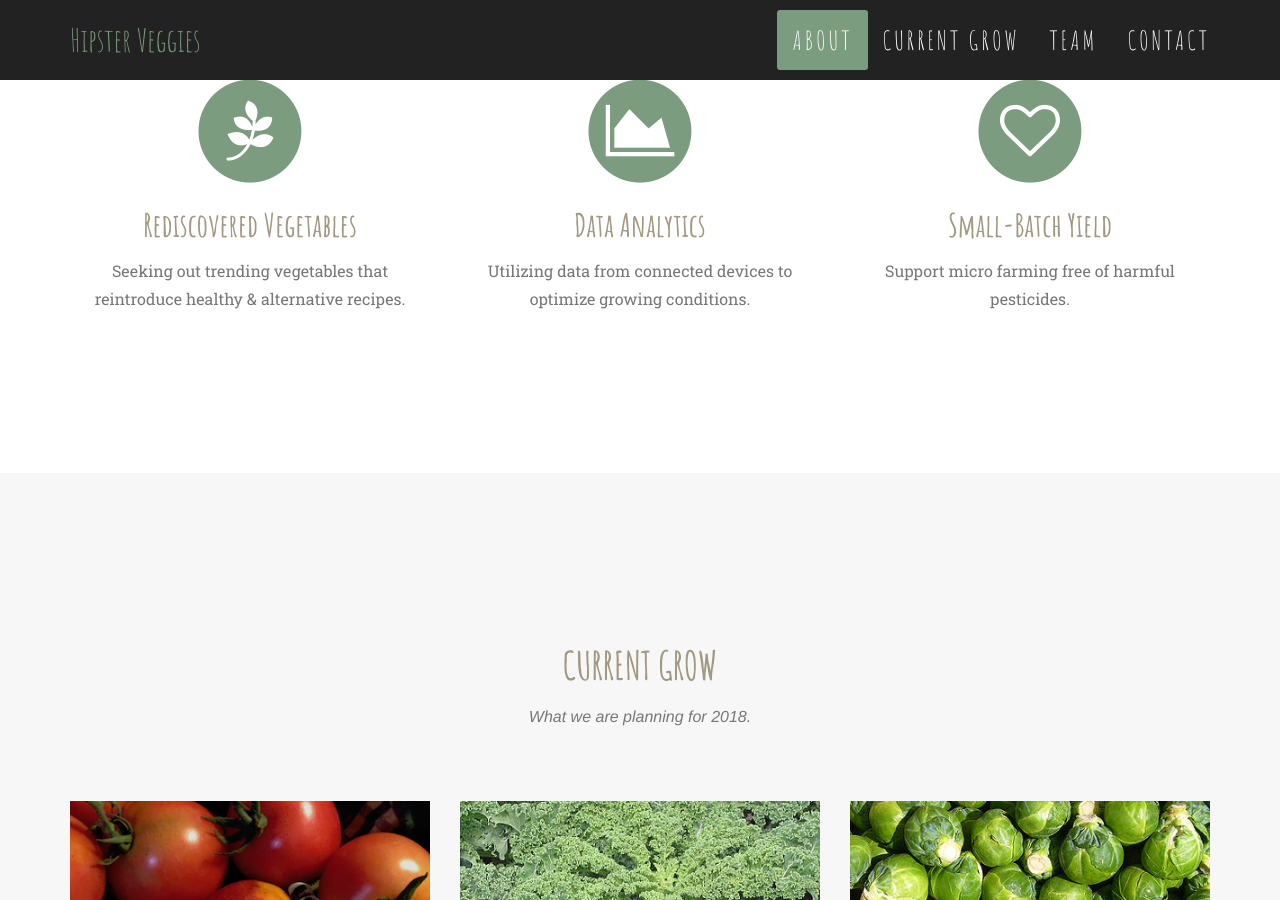
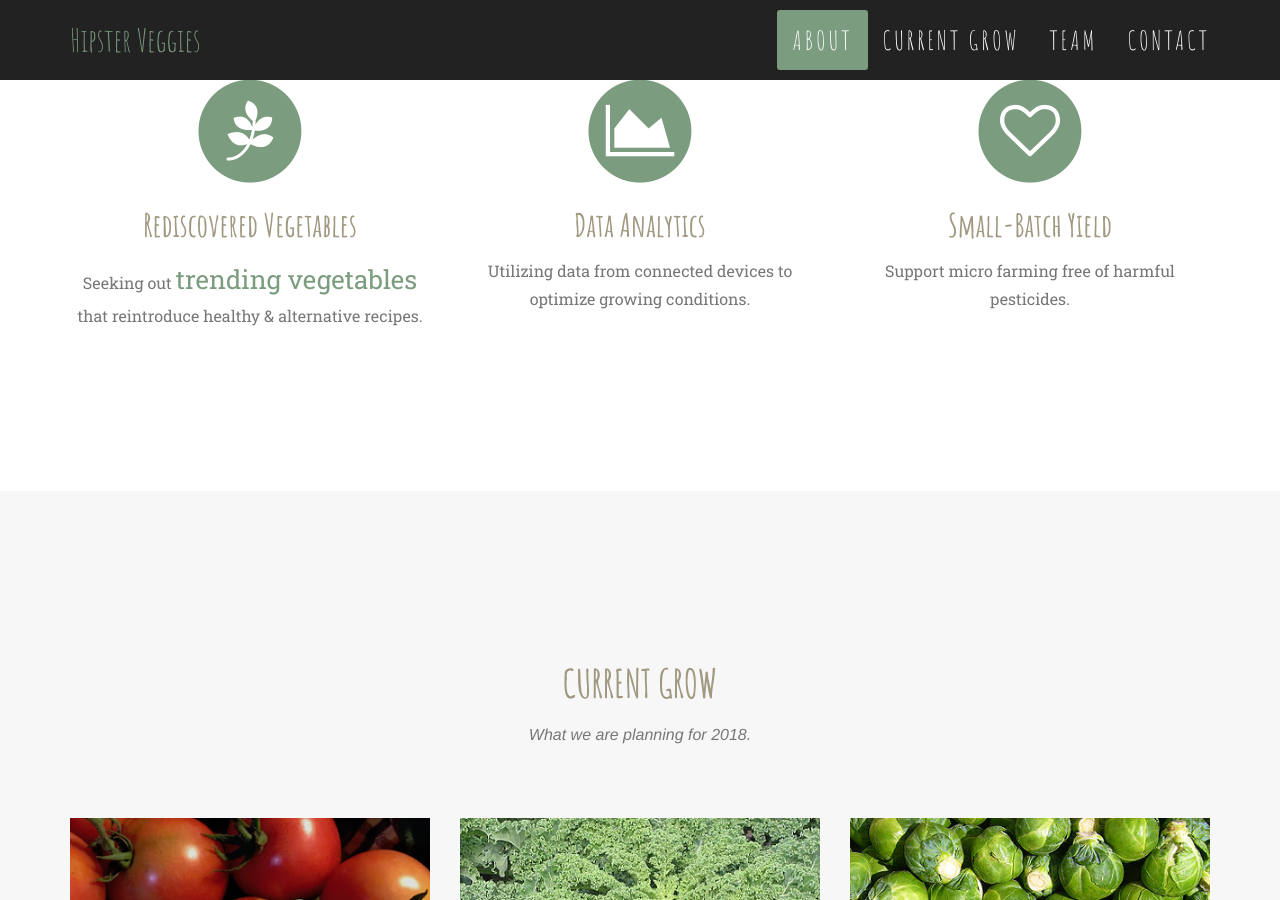
Before and after one commit to jasdumas/hipsterveggies, a Jekyll site: the page built from index.html, in a window 1280 px wide and 900 px high, scrolled down 1025 px. Built offline with Jekyll 4.4.1, drawn with Linux system fonts in a browser that asks for light colours; some web fonts are replaced.

Commit message:
add link to R analysis

```diff
--- a/_includes/services.html
+++ b/_includes/services.html
@@ -14,7 +14,7 @@
                         <i class="fa fa-pagelines fa-stack-1x fa-inverse"></i>
                     </span>
                     <h2 class="service-heading">Rediscovered Vegetables</h2>
-                    <p class="text-muted">Seeking out trending vegetables that reintroduce healthy & alternative recipes.</p>
+                    <p class="text-muted">Seeking out <a href="https://github.com/jasdumas/hipster-veggies#hipster-veggies">trending vegetables</a> that reintroduce healthy & alternative recipes.</p>
                 </div>
                 <div class="col-md-4">
                     <span class="fa-stack fa-4x">
```
